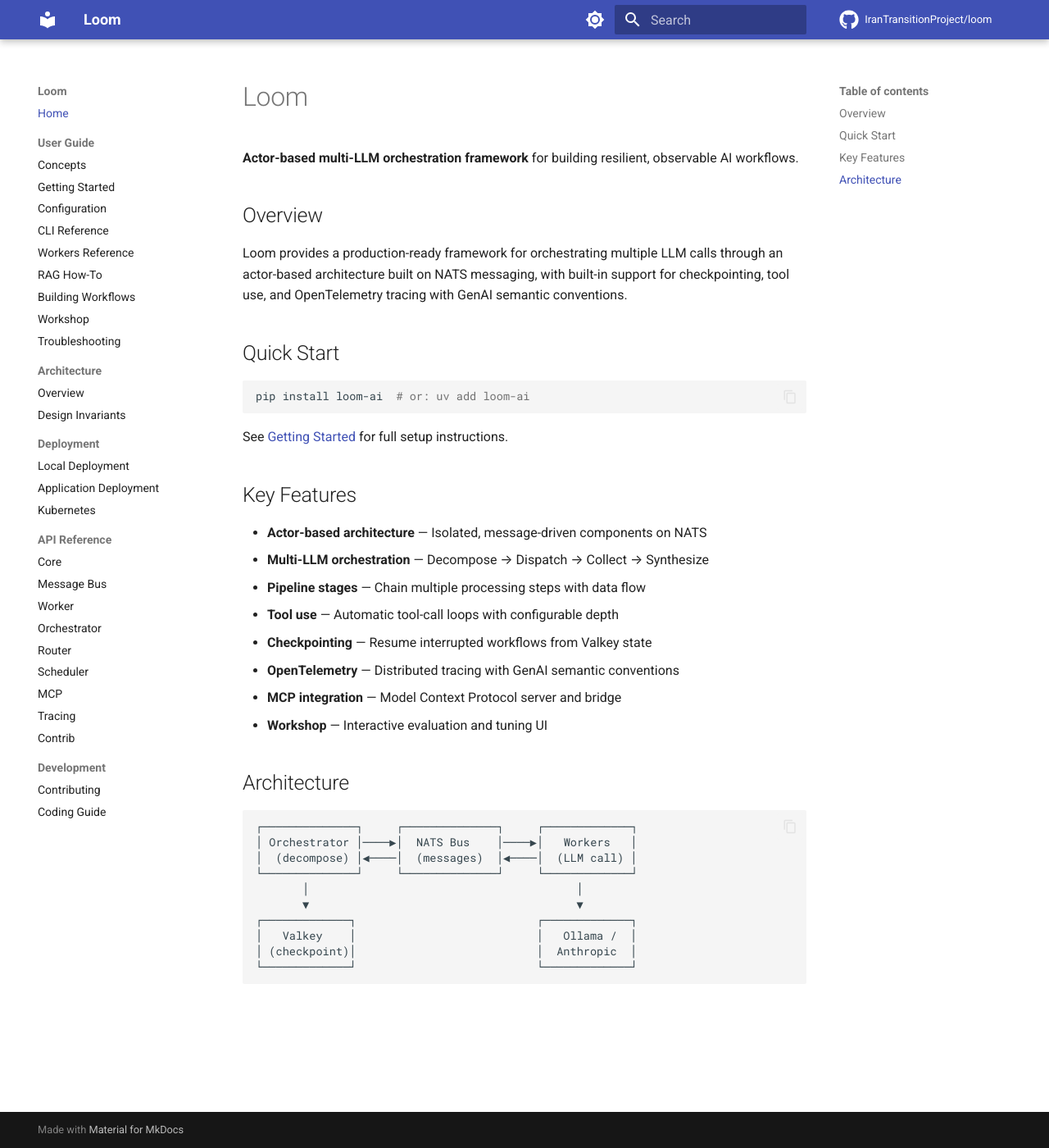
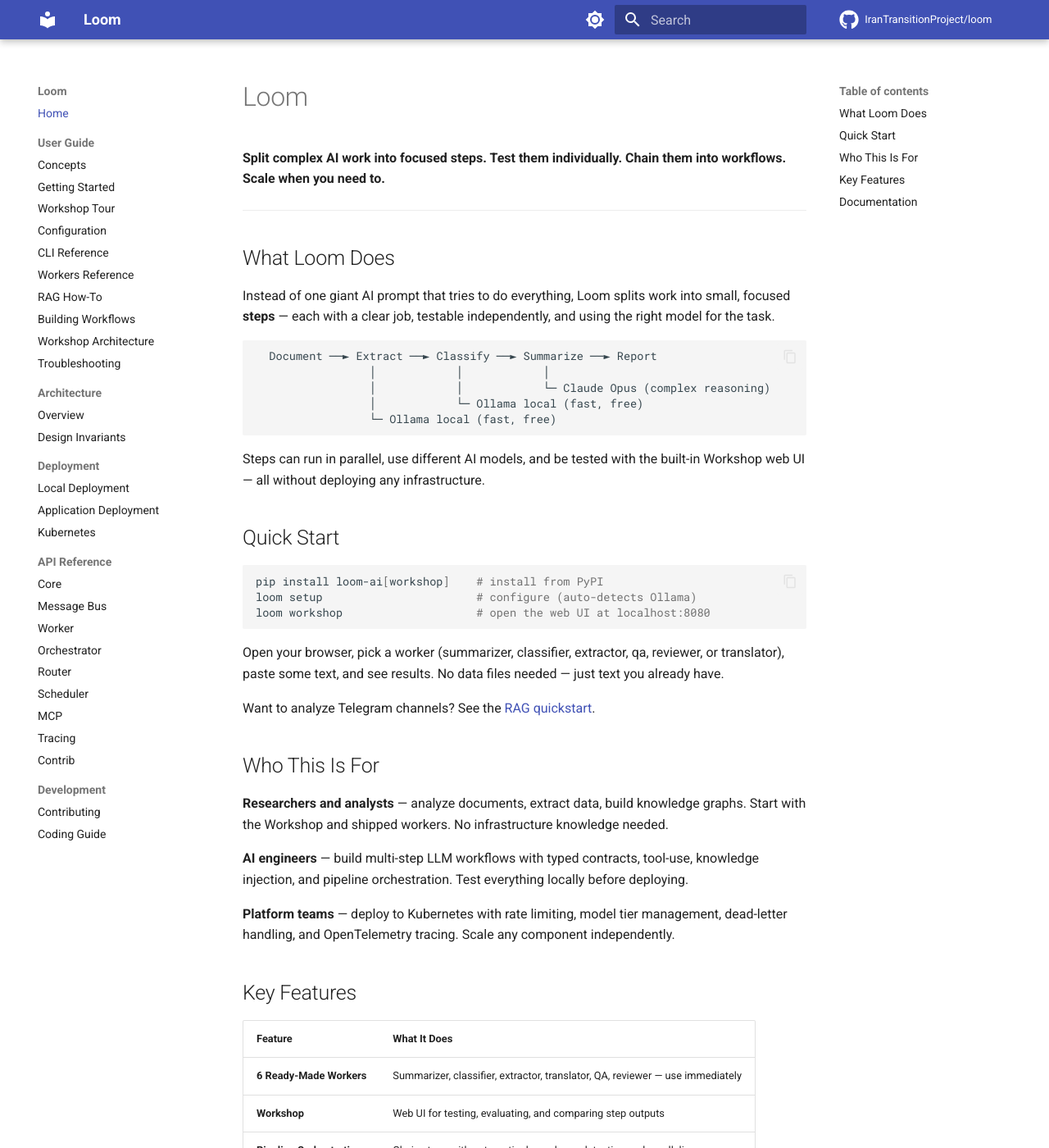
Before and after one commit to getheddle/heddle, an MkDocs documentation site: the page built from docs/index.md, in a window 1280 px wide and 1400 px high. Shown: the whole window at 82% size. Built offline with MkDocs 1.6.1 and Material for MkDocs 9.7.7, drawn with Linux system fonts in a browser that asks for light colours; comment, search, counter and statistics services are not loaded; some of the changed text lies outside the part shown.

Commit message:
docs: text-first quickstart, Workshop Tour, index.md sync
The docs evaluation found three quick-win problems:
1. index.md still said "Actor-based multi-LLM orchestration" while the
   README had already been updated to be approachable.
2. The only quickstart path required Telegram JSON exports — users
   without Telegram data bounced at step 3.
3. Workshop was under-documented as a user tool (683 lines of
   architecture internals, no user-facing walkthrough).

Changes:
- docs/index.md: match README tagline, add text-first quickstart
- docs/GETTING_STARTED.md: add Workshop quickstart before RAG path,
  rename Telegram section to "RAG Quickstart"
- docs/WORKSHOP_TOUR.md: new user-facing walkthrough of each screen
- README.md: Workshop-first "Try It in 60 Seconds", reorder three
  usage paths, add Workshop Tour to docs table
- mkdocs.yml: update site_description, add Workshop Tour to nav,
  rename Workshop to Workshop Architecture

Co-Authored-By: Claude Opus 4.6 (1M context) <noreply@anthropic.com>

````diff
--- a/docs/index.md
+++ b/docs/index.md
@@ -1,43 +1,84 @@
 # Loom
 
-**Actor-based multi-LLM orchestration framework** for building resilient, observable AI workflows.
+**Split complex AI work into focused steps. Test them individually. Chain them into workflows. Scale when you need to.**
 
-## Overview
+---
 
-Loom provides a production-ready framework for orchestrating multiple LLM calls through
-an actor-based architecture built on NATS messaging, with built-in support for
-checkpointing, tool use, and OpenTelemetry tracing with GenAI semantic conventions.
+## What Loom Does
+
+Instead of one giant AI prompt that tries to do everything, Loom splits work into
+small, focused **steps** — each with a clear job, testable independently, and
+using the right model for the task.
+
+```text
+  Document ──► Extract ──► Classify ──► Summarize ──► Report
+                 │            │            │
+                 │            │            └─ Claude Opus (complex reasoning)
+                 │            └─ Ollama local (fast, free)
+                 └─ Ollama local (fast, free)
+```
+
+Steps can run in parallel, use different AI models, and be tested with the
+built-in Workshop web UI — all without deploying any infrastructure.
 
 ## Quick Start
 
 ```bash
-pip install loom-ai  # or: uv add loom-ai
+pip install loom-ai[workshop]    # install from PyPI
+loom setup                       # configure (auto-detects Ollama)
+loom workshop                    # open the web UI at localhost:8080
 ```
 
-See [Getting Started](GETTING_STARTED.md) for full setup instructions.
+Open your browser, pick a worker (summarizer, classifier, extractor, qa,
+reviewer, or translator), paste some text, and see results. No data files
+needed — just text you already have.
+
+Want to analyze Telegram channels? See the [RAG quickstart](GETTING_STARTED.md#rag-quickstart).
+
+## Who This Is For
+
+**Researchers and analysts** — analyze documents, extract data, build
+knowledge graphs. Start with the Workshop and shipped workers. No
+infrastructure knowledge needed.
+
+**AI engineers** — build multi-step LLM workflows with typed contracts,
+tool-use, knowledge injection, and pipeline orchestration. Test everything
+locally before deploying.
+
+**Platform teams** — deploy to Kubernetes with rate limiting, model tier
+management, dead-letter handling, and OpenTelemetry tracing. Scale any
+component independently.
 
 ## Key Features
 
-- **Actor-based architecture** — Isolated, message-driven components on NATS
-- **Multi-LLM orchestration** — Decompose → Dispatch → Collect → Synthesize
-- **Pipeline stages** — Chain multiple processing steps with data flow
-- **Tool use** — Automatic tool-call loops with configurable depth
-- **Checkpointing** — Resume interrupted workflows from Valkey state
-- **OpenTelemetry** — Distributed tracing with GenAI semantic conventions
-- **MCP integration** — Model Context Protocol server and bridge
-- **Workshop** — Interactive evaluation and tuning UI
+| Feature | What It Does |
+|---------|-------------|
+| **6 Ready-Made Workers** | Summarizer, classifier, extractor, translator, QA, reviewer — use immediately |
+| **Workshop** | Web UI for testing, evaluating, and comparing step outputs |
+| **Pipeline Orchestration** | Chain steps with automatic dependency detection and parallelism |
+| **Three Model Tiers** | Local (Ollama), Standard (Claude Sonnet), Frontier (Claude Opus) |
+| **Config-Driven** | Define workers in YAML — no Python code needed for LLM steps |
+| **RAG Pipeline** | Telegram channel ingestion, chunking, vector search |
+| **MCP Gateway** | Expose any workflow as an MCP server |
+| **Built-in Evaluation** | Test suites, scoring, regression detection via golden datasets |
 
-## Architecture
+## Documentation
 
-```text
-┌──────────────┐     ┌──────────────┐     ┌─────────────┐
-│ Orchestrator │────▶│  NATS Bus    │────▶│   Workers   │
-│  (decompose) │◀────│  (messages)  │◀────│  (LLM call) │
-└──────────────┘     └──────────────┘     └─────────────┘
-       │                                        │
-       ▼                                        ▼
-┌─────────────┐                           ┌─────────────┐
-│   Valkey    │                           │   Ollama /  │
-│ (checkpoint)│                           │  Anthropic  │
-└─────────────┘                           └─────────────┘
-```
+Start here:
+
+| Guide | Description |
+|-------|-------------|
+| **[Concepts](CONCEPTS.md)** | How Loom works — the mental model in plain language |
+| **[Getting Started](GETTING_STARTED.md)** | Install, configure, and get your first result |
+| **[Workshop Tour](WORKSHOP_TOUR.md)** | What each Workshop screen does and when to use it |
+| **[Workers Reference](workers-reference.md)** | 6 shipped workers with I/O schemas and examples |
+| **[CLI Reference](CLI_REFERENCE.md)** | All commands with every flag and default |
+
+Go deeper:
+
+| Guide | Description |
+|-------|-------------|
+| [Building Workflows](building-workflows.md) | Custom steps, pipelines, tools, knowledge |
+| [RAG Pipeline](rag-howto.md) | Social media stream analysis end-to-end |
+| [Architecture](ARCHITECTURE.md) | System design, message flow, NATS subjects |
+| [Deployment](LOCAL_DEPLOYMENT.md) | Local, Docker, and [Kubernetes](KUBERNETES.md) |
--- a/mkdocs.yml
+++ b/mkdocs.yml
@@ -1,5 +1,5 @@
 site_name: Loom
-site_description: Actor-based multi-LLM orchestration framework
+site_description: Split complex AI work into focused steps — test, chain, and scale.
 site_url: https://irantransitionproject.github.io/loom/
 repo_url: https://github.com/IranTransitionProject/loom
 repo_name: IranTransitionProject/loom
@@ -72,12 +72,13 @@ nav:
   - User Guide:
     - Concepts: CONCEPTS.md
     - Getting Started: GETTING_STARTED.md
+    - Workshop Tour: WORKSHOP_TOUR.md
     - Configuration: CONFIG.md
     - CLI Reference: CLI_REFERENCE.md
     - Workers Reference: workers-reference.md
     - RAG How-To: rag-howto.md
     - Building Workflows: building-workflows.md
-    - Workshop: workshop.md
+    - Workshop Architecture: workshop.md
     - Troubleshooting: TROUBLESHOOTING.md
   - Architecture:
     - Overview: ARCHITECTURE.md
````
Also changed, not shown: README.md (+33 -28 lines), docs/GETTING_STARTED.md (+57 -25 lines), docs/WORKSHOP_TOUR.md (added, +175 -0 lines).
